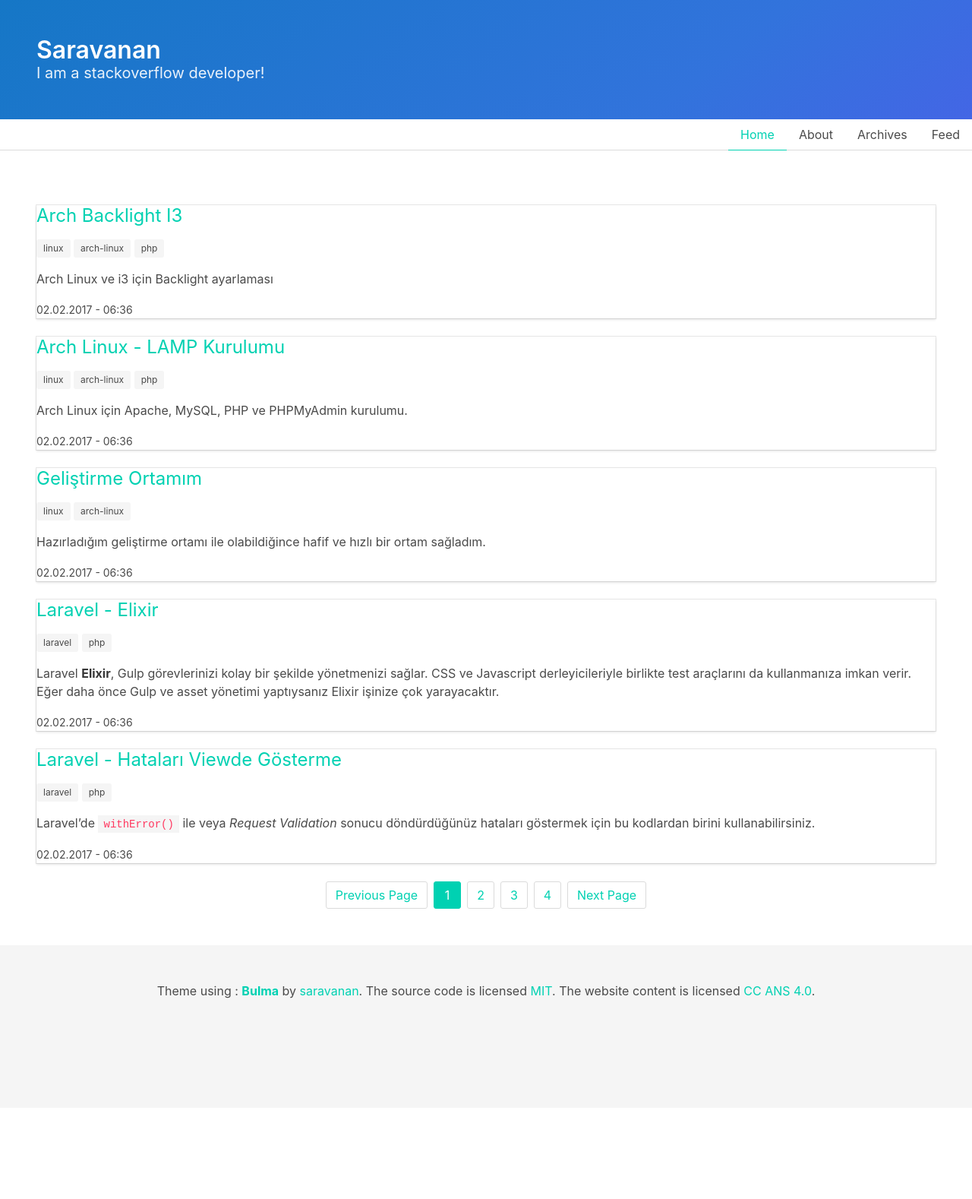
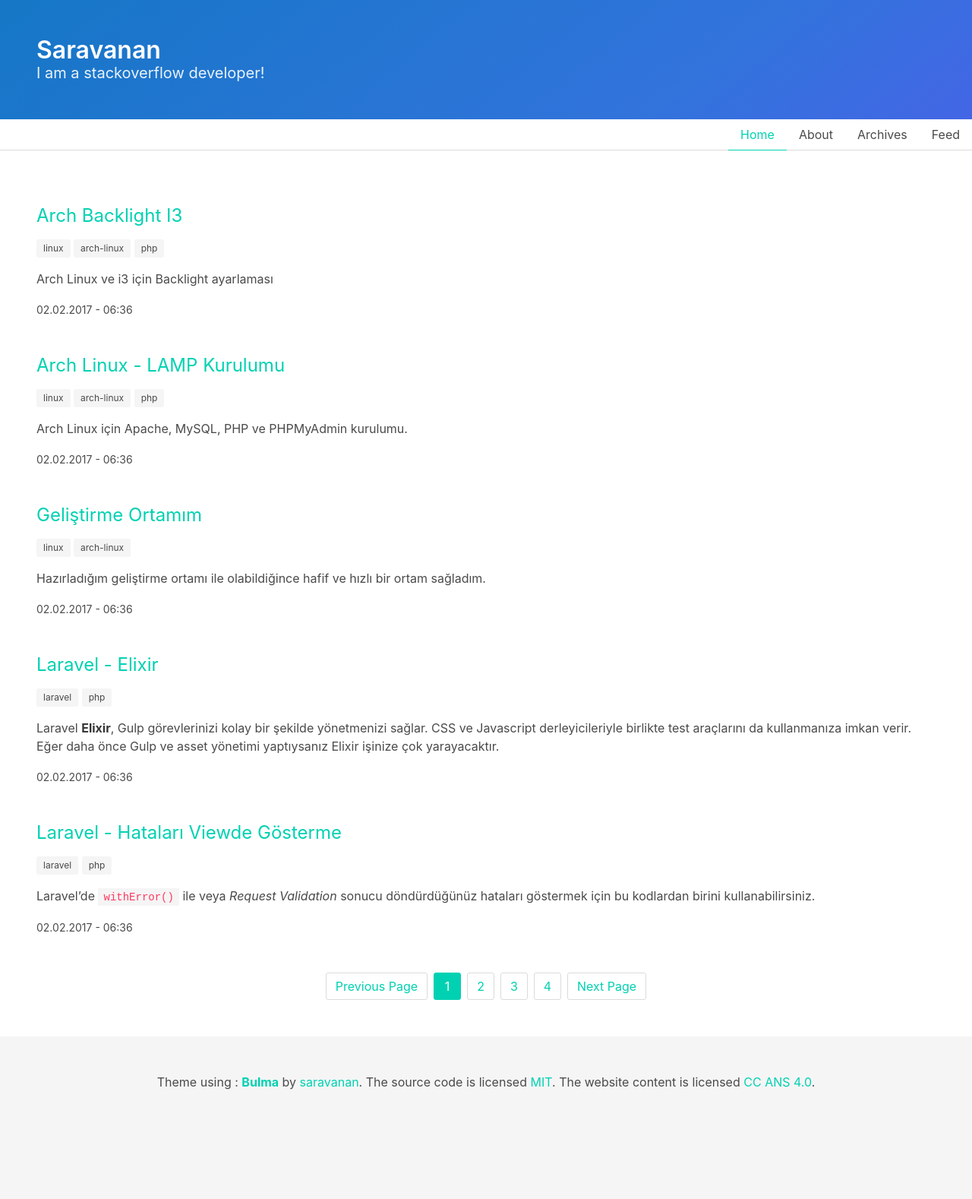
Before and after one commit to saravanaram/saravanaram.github.io, a Jekyll site: the page built from index.html, in a window 1280 px wide. Shown: the whole page at 76% size. Built offline with Jekyll 4.4.1, drawn with Linux system fonts in a browser that asks for light colours; the list of posts is cut into pages by our own code; before the commit the page ends 1458 px from its top, so only the background shows below that.

Commit message:
Update index.html

```diff
--- a/index.html
+++ b/index.html
@@ -16,7 +16,7 @@ layout: default
 <section class="section">
     <div class="container is-fluid">
         {% for post in paginator.posts %}
-        <div class="card post-card">
+        <div class="content">
             {% if post.thumbnail %}
            <!-- <div class="card-image">
                 <figure class="image">
```
